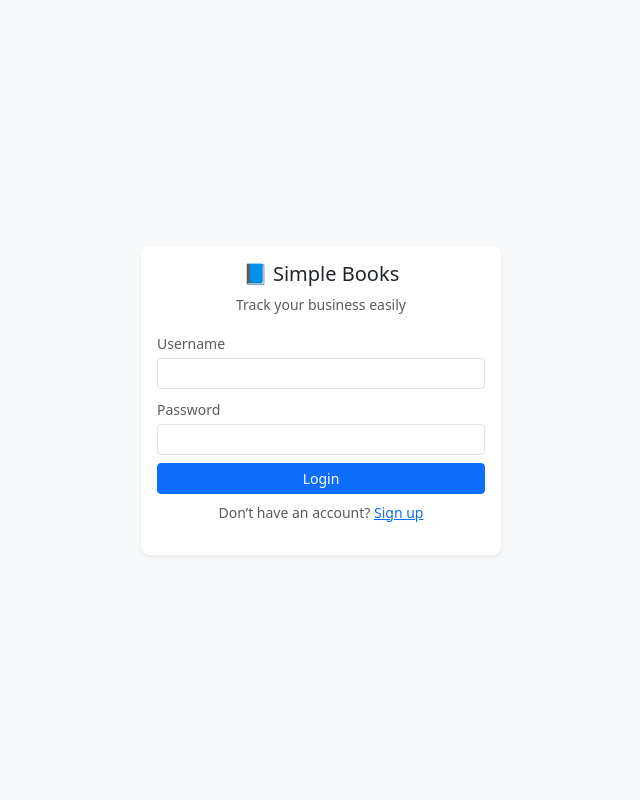
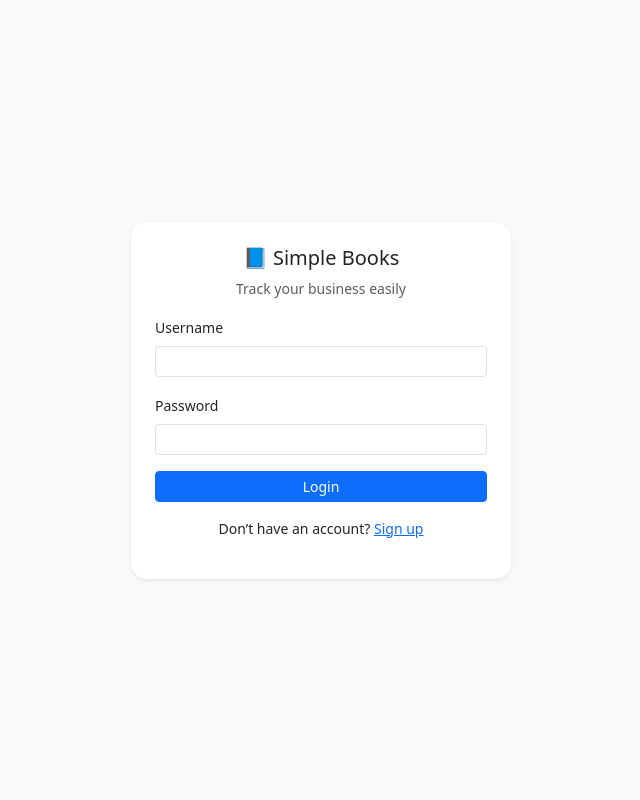
Before and after one commit to Marvyn95/simple-books, a Python web app: template sb/templates/login.html in a window 1280 px wide. Shown: the whole page, without its empty margins (319-959 px from the left). Run offline with Jinja, Linux system fonts and the light colour scheme; the template is opened without the code that fills it, so the values that code supplies are empty.

Commit message:
minor changes on the front end

```diff
--- a/sb/templates/home.html
+++ b/sb/templates/home.html
@@ -117,13 +117,14 @@
         </li>
       </ul>
     </div>
+
   </div>
 </nav>
 
 <!-- Tabs -->
-<div class="tabs fw-semibold mt-2">
+<div class="tabs fw-semibold mt-4">
   <div class="d-flex justify-content-center">
-    <ul class="nav nav-tabs flex-nowrap" id="myTab" role="tablist" style="white-space: nowrap;">
+    <ul class="nav nav-tabs flex-nowrap small" id="myTab" role="tablist" style="white-space: nowrap;">
       <li class="nav-item" role="presentation">
         <button class="nav-link active px-md-3 py-md-2 px-2 py-1" id="inputs-tab" data-bs-toggle="tab" data-bs-target="#inputs" type="button" role="tab">
           Inputs
--- a/sb/templates/login.html
+++ b/sb/templates/login.html
@@ -2,31 +2,36 @@
 <html lang="en">
 <head>
   <meta charset="UTF-8" />
-  <meta name="viewport" content="width=device-width, initial-scale=1.0, maximum-scale=1.0, user-scalable=no" />
+  <meta name="viewport" content="width=device-width, initial-scale=1" />
   <title>Simple Books</title>
   <link href="https://cdn.jsdelivr.net/npm/bootstrap@5.3.0/dist/css/bootstrap.min.css" rel="stylesheet">
+  <style>
+    body {
+      background-color: #f8f9fa;
+    }
+    .card {
+      border-radius: 1rem;
+    }
+  </style>
 </head>
-<body class="bg-light min-vh-100 d-flex align-items-center justify-content-center px-3">
+<body class="d-flex align-items-center justify-content-center min-vh-100 px-3">
 
-  <div class="w-100" style="max-width: 360px;">
-    <div class="card shadow-sm border-0 rounded-3 p-3">
-      <h1 class="h5 text-center text-dark mb-2">📘 Simple Books</h1>
+  <div class="w-100" style="max-width: 380px;">
+    <div class="card shadow-sm p-4 border-0">
+      <h1 class="h5 text-center mb-2">📘 Simple Books</h1>
       <p class="text-center text-muted small mb-3">Track your business easily</p>
 
       <form action="{{ url_for('login') }}" method="POST">
-        <div class="mb-2">
-          <label for="username" class="form-label small text-muted mb-1">Username</label>
-          <input type="text" id="username" name="username" required
-                 class="form-control form-control-sm" />
+        <div class="mb-3">
+          <label for="username" class="form-label small">Username</label>
+          <input type="text" id="username" name="username" required class="form-control form-control-sm" />
         </div>
 
-        <div class="mb-2">
-          <label for="password" class="form-label small text-muted mb-1">Password</label>
-          <input type="password" id="password" name="password" required
-                 class="form-control form-control-sm" />
+        <div class="mb-3">
+          <label for="password" class="form-label small">Password</label>
+          <input type="password" id="password" name="password" required class="form-control form-control-sm" />
         </div>
 
-        <div class="mb-2">
         {% with messages = get_flashed_messages(with_categories=true) %}
           {% if messages %}
             {% for category, message in messages %}
@@ -37,14 +42,13 @@
             {% endfor %}
           {% endif %}
         {% endwith %}
-        </div>
 
         <button type="submit" class="btn btn-primary btn-sm w-100">Login</button>
       </form>
 
-      <p class="mt-2 text-center small text-muted">
+      <p class="mt-3 text-center small">
         Don’t have an account?
-        <a href="{{ url_for('register_owner') }}" class="text-primary text-decoration-underline">Sign up</a>
+        <a href="{{ url_for('register_owner') }}" class="text-decoration-underline text-primary">Sign up</a>
       </p>
     </div>
   </div>
```
Lines whose indentation alone changed are shown as unchanged.
